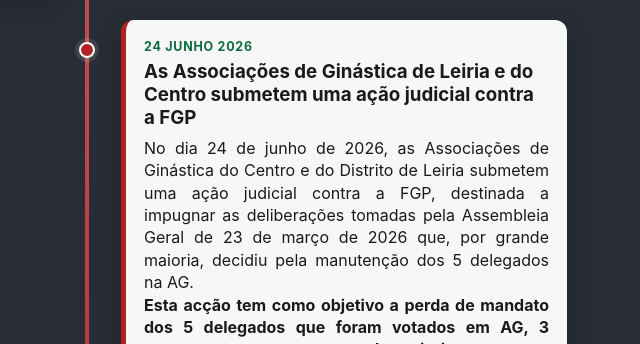
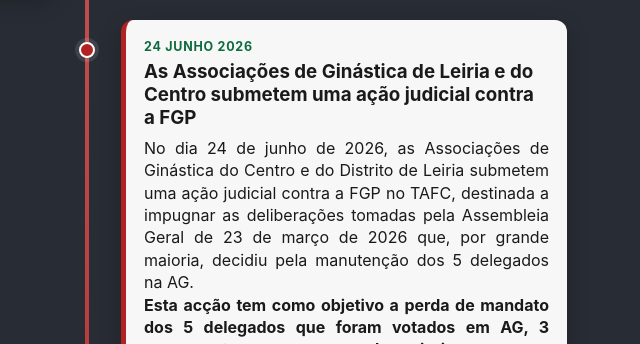
Before and after one commit to ginasticaPT/site, a React (Create React App) app: page /site/timeline/2026 in a window 1280 px wide. Shown: the part 8580-8924 px from the top of the page, without its empty margins (553-1193 px from the left). Built offline with nearby package versions, Linux system fonts and the light colour scheme; the HTML template or start-up script is replaced by a standard one.

Commit message:
Update Timeline2026.js

```diff
--- a/src/pages/Timeline2026.js
+++ b/src/pages/Timeline2026.js
@@ -335,7 +335,7 @@
       date: '24 junho 2026',
       title: 'As Associações de Ginástica de Leiria e do Centro submetem uma ação judicial contra a FGP',
       fact: [
-        'No dia 24 de junho de 2026, as Associações de Ginástica do Centro e do Distrito de Leiria submetem uma ação judicial contra a FGP, destinada a impugnar as deliberações tomadas pela Assembleia Geral de 23 de março de 2026 que, por grande maioria, decidiu pela manutenção dos 5 delegados na AG.',
+        'No dia 24 de junho de 2026, as Associações de Ginástica do Centro e do Distrito de Leiria submetem uma ação judicial contra a FGP no TAFC, destinada a impugnar as deliberações tomadas pela Assembleia Geral de 23 de março de 2026 que, por grande maioria, decidiu pela manutenção dos 5 delegados na AG.',
         <p><strong>Esta acção tem como objetivo a perda de mandato dos 5 delegados que foram votados em AG, 3 meses antes, por uma grande maioria para a sua manutenção como delegados</strong> e assim fazer tabua rasa da decisão tomada pela AG. Neste processo são indicados como contra-interessados os 5 delegados visados em março, para apresentação de contestação senão as deliberações da AG de 23 de março de 2026 podem ser anuladas. Esta acção judicial que terá como acusação contra a FGP os mesmos fundamentos que a FGP defende.</p>,
         'A refletir:',
         {
```
